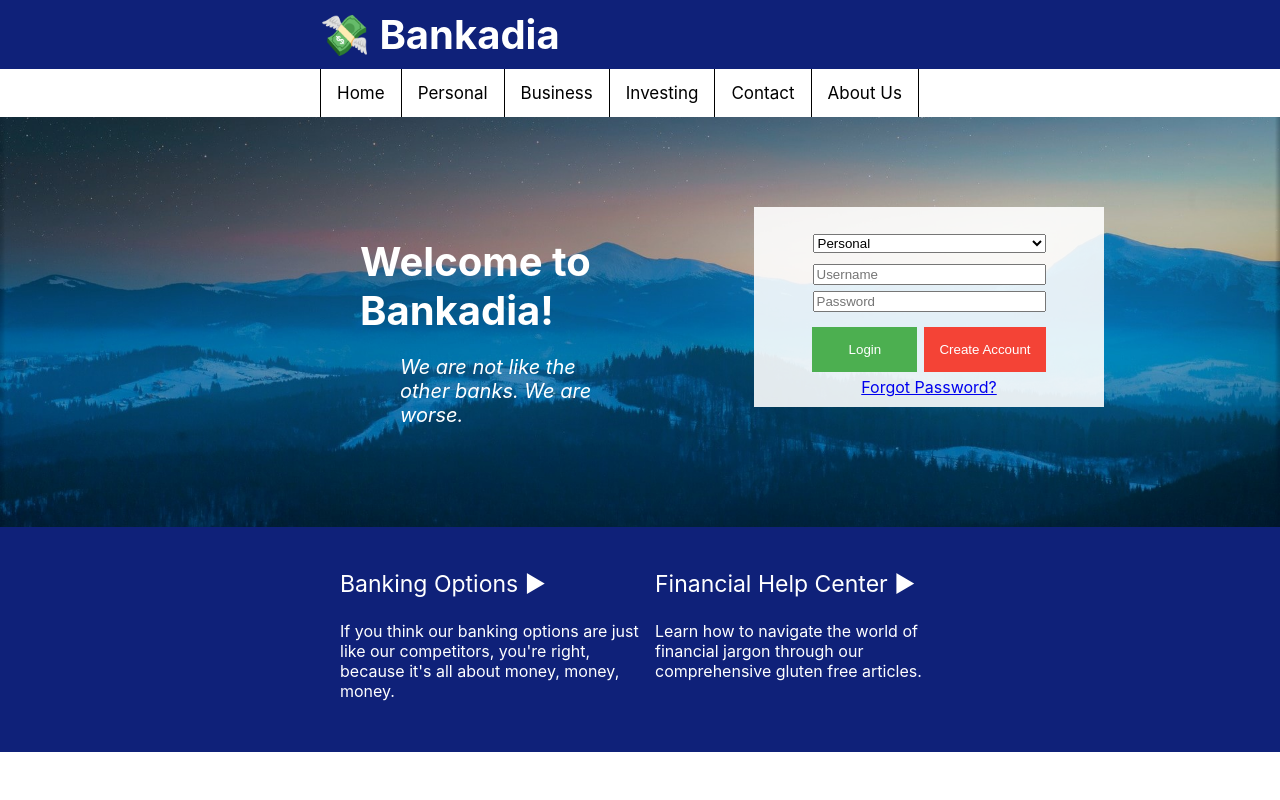
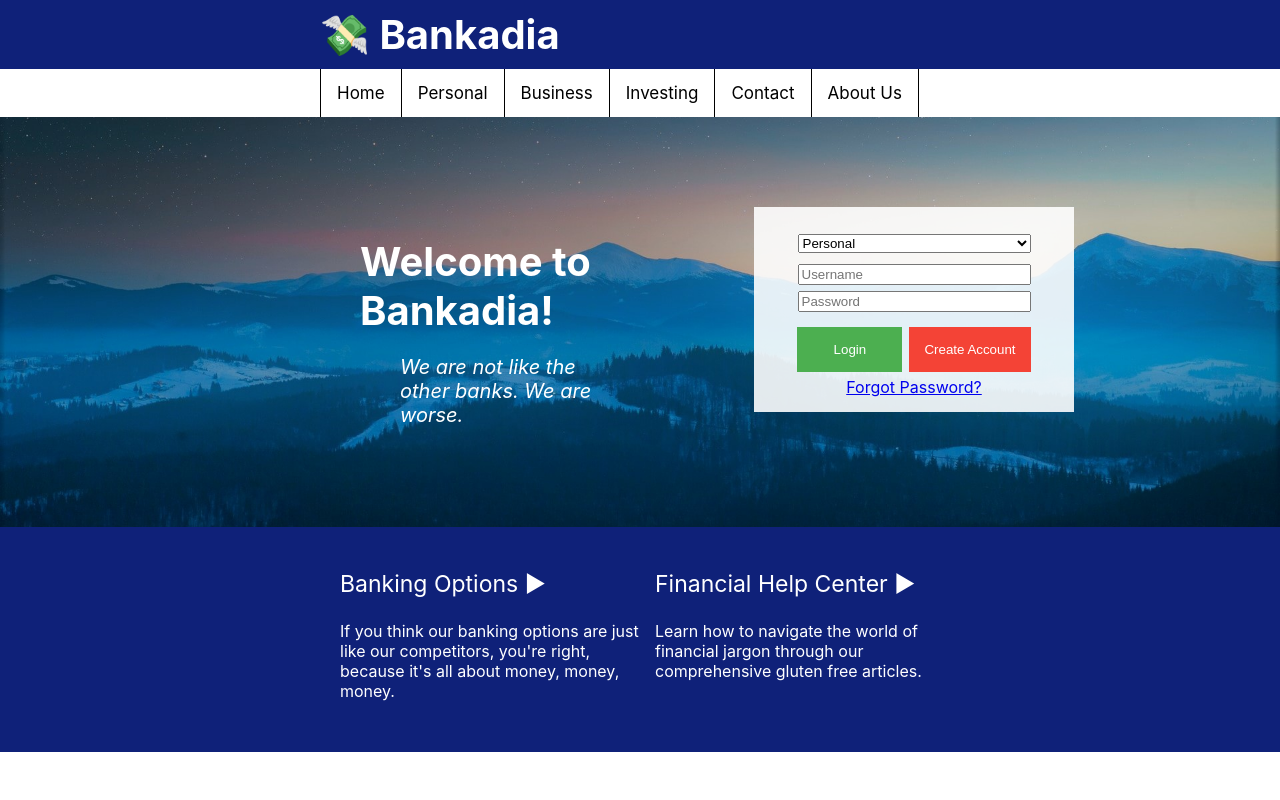
Before and after one commit to ywuhub/Bankadia, a React (Create React App) app: page / in a window 1280 px wide. Shown: the top 800 px of the page. Built offline with nearby package versions, Linux system fonts and the light colour scheme.

Commit message:
Progress: Continuing to fix the page navigation.

```diff
--- a/src/App.css
+++ b/src/App.css
@@ -89,7 +89,7 @@
 }
 
 .members {
-    padding: 25px;
+    padding: 25px 10px 30px 10px;
     height: 150px;
     width: 300px;
     background-color: rgba(255, 255, 255, 0.89);
--- a/src/App.js
+++ b/src/App.js
@@ -10,9 +10,10 @@ import termdeposit from './images/term-deposit.svg';
 
 // Import Componments
 import { useRef } from 'react';
-import { BrowserRouter, Route, Switch } from 'react-router-dom';
 import Accordion from './accordion.js';
 import Modal from './modal.js';
+import { BrowserRouter, Route, Switch } from 'react-router-dom';
+import { history } from './header.js'
 
 function Main() {
   var greeting = [
@@ -253,9 +254,13 @@ function Main() {
   )
 }
 
+function DirectTo(nextPage) {
+  history.push("./" + nextPage);
+}
+
 function Contact() {
   return (
-    <h1>HELLO WORLD</h1>
+      <h1>Hello World.</h1>
   )
 }
 
@@ -264,8 +269,8 @@ function App() {
     <div className="App">
       <BrowserRouter>
         <Switch>
-          <Route path=""><Main /></Route>
-          <Route path="/contact"><Contact /></Route>
+          <Route path="/contact" onClick={DirectTo("contact")} component={Contact}/>;
+          <Route path="/" onClick={DirectTo("")} component={Main}/>;
         </Switch>
       </BrowserRouter>
     </div>
--- a/src/header.js
+++ b/src/header.js
@@ -1,28 +1,24 @@
 import './header.css';
 
 import { BrowserRouter, Link } from 'react-router-dom';
-import { useHistory } from "react-router-dom";
+import createHistory from 'history/createBrowserHistory';
+
+export const history = createHistory();
 
 function Header() {
-    let history = useHistory();
-
-    function handleClick() {
-        history.push("/contact");
-    }
-
     return (
         <div className="header">
             <div class="logo">
                 <h1 id="bank">💸 Bankadia</h1>
             </div>
 
-            <BrowserRouter>
+            <BrowserRouter history={history}>
                 <div class="topnav">
                     <Link to="">Home</Link>
                     <Link to="/personal">Personal</Link>
                     <Link to="/business">Business</Link>
                     <Link to="/investing">Investing</Link>
-                    <Link to="/contact" onClick={ handleClick }>Contact</Link>
+                    <Link to="/contact">Contact</Link>
                     <Link to="/about">About Us</Link>
                 </div>
             </BrowserRouter>
```
Also changed, not shown: 1 other file (tests, documents, lock files or other folders).
